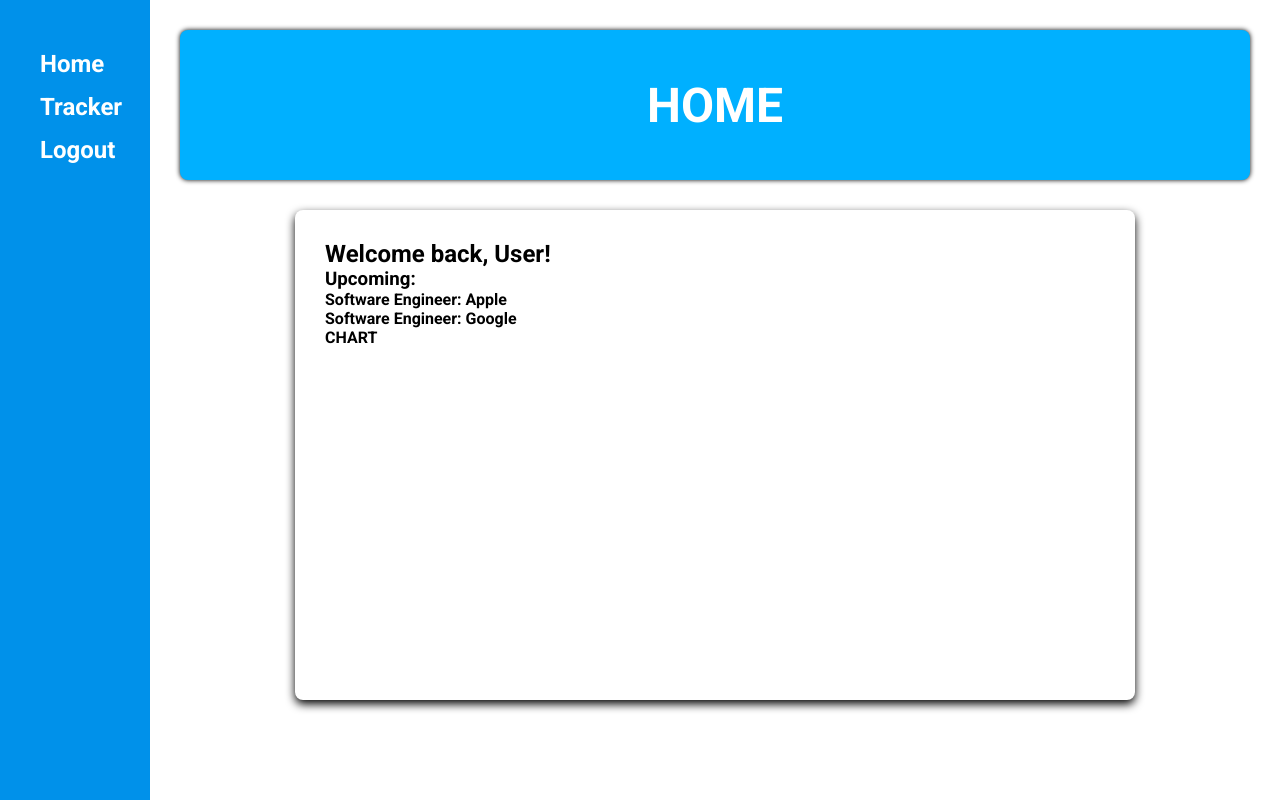
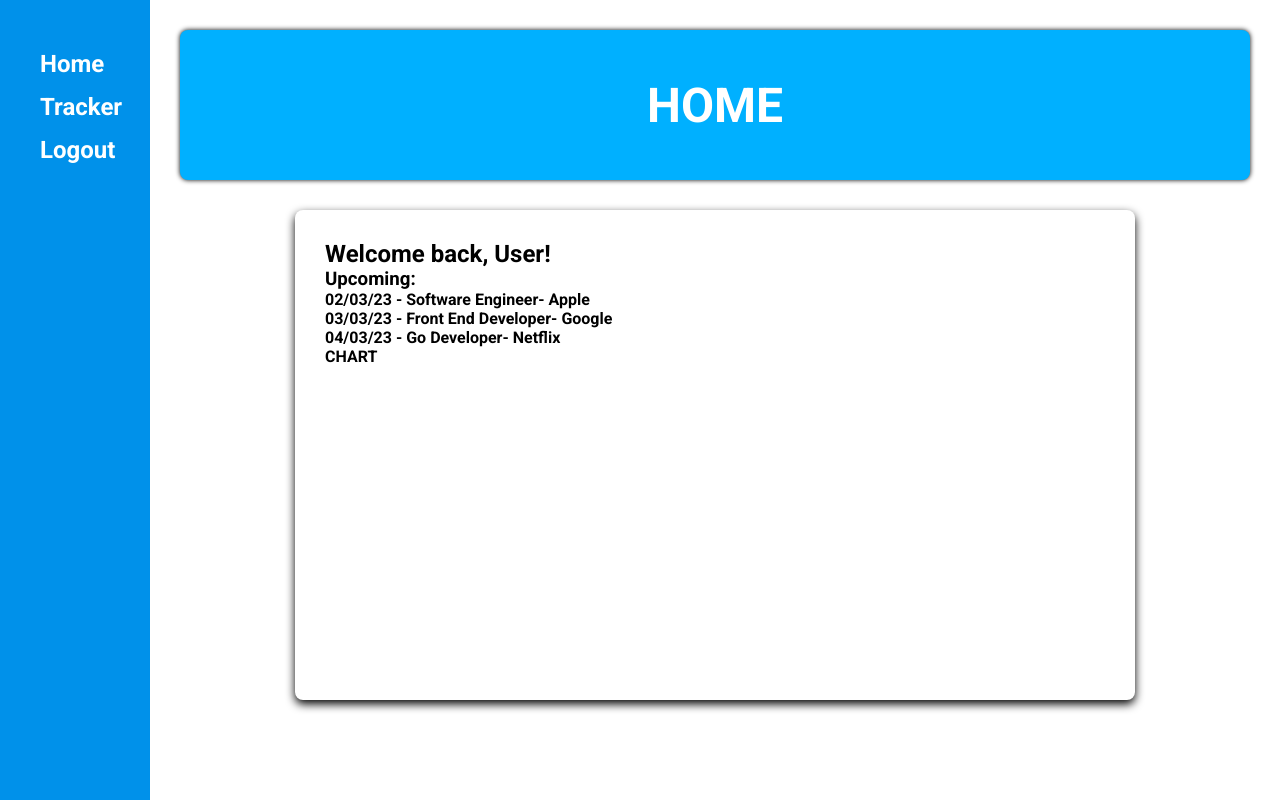
Before and after one commit to Coder-Dai/job-tracker, a React (Create React App) app: page /home in a window 1280 px wide. Built offline with nearby package versions, Linux system fonts and the light colour scheme.

Commit message:
Edit the left body of the home page

```diff
--- a/src/components/Home.jsx
+++ b/src/components/Home.jsx
@@ -12,8 +12,9 @@ const Home = () => {
           <div id="home-body">
             <div id="home-body-left">
               <h3>Upcoming:</h3>
-              <p>Software Engineer: Apple</p>
-              <p>Software Engineer: Google</p>
+              <p><b>02/03/23 - </b>Software Engineer- Apple</p>
+              <p><b>03/03/23 - </b> Front End Developer- Google</p>
+              <p><b>04/03/23 -</b> Go Developer- Netflix</p>
             </div>
             <div id="home-body-right">CHART</div>
           </div>
```
